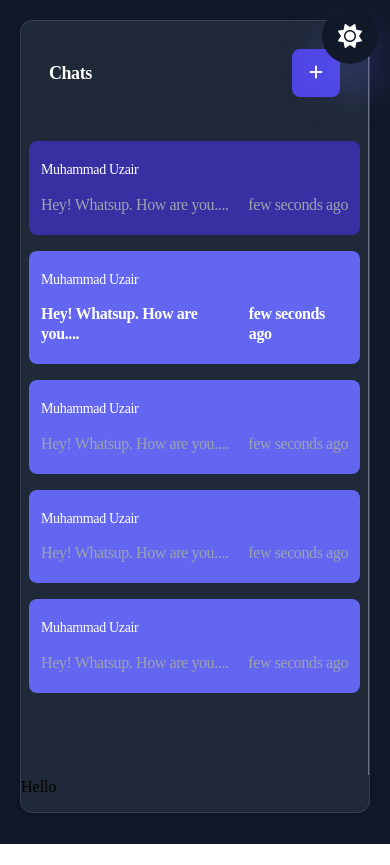
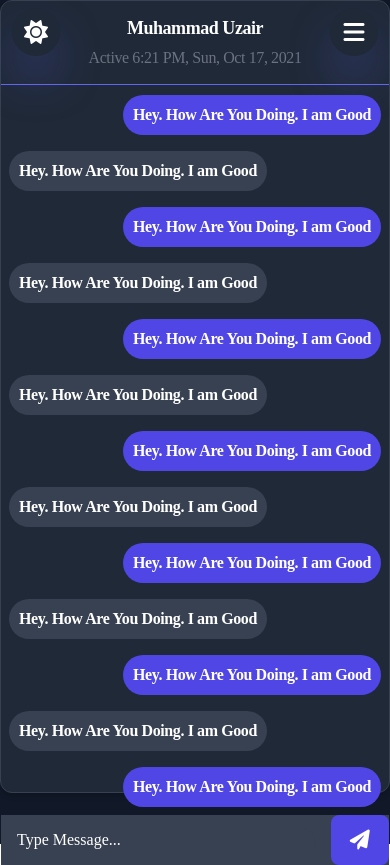
Before and after one commit to heyitsuzair/chatty-mern, a React (Create React App) app: page / in a window 390 px wide. Before the commit the page ends 844 px from the top, so only its background shows below. Built offline with nearby package versions, Linux system fonts and the light colour scheme.

Commit message:
Responsive Fixes And Hamburger

```diff
--- a/package.json
+++ b/package.json
@@ -11,6 +11,7 @@
     "react-dom": "^18.2.0",
     "react-router-dom": "^6.7.0",
     "react-scripts": "5.0.1",
+    "react-scroll-to-bottom": "^4.2.0",
     "web-vitals": "^2.1.0",
     "yup": "^0.32.11"
   },
--- a/src/App.js
+++ b/src/App.js
@@ -1,5 +1,5 @@
 import { BrowserRouter as Router, Routes, Route } from "react-router-dom";
-import { ToggleTheme } from "./inc/components/commons";
+import { ToggleOffCanvas, ToggleTheme } from "./inc/components/commons";
 import { RoutePaths } from "./inc/config/routes";
 import { Login, Signup } from "./inc/pages/auth";
 import { Home } from "./inc/pages/index";
@@ -8,6 +8,7 @@ function App() {
   return (
     <div className="app bg-gray-50 dark:bg-gray-900">
       <ToggleTheme />
+      <ToggleOffCanvas />
       <Router>
         <Routes>
           <Route path={RoutePaths.index} element={<Home />} />
--- a/src/inc/components/commons/index.js
+++ b/src/inc/components/commons/index.js
@@ -2,11 +2,13 @@
  * Togglers
  */
 import ToggleTheme from "./toggle/Toggle.theme";
+import ToggleOffCanvas from "./toggle/Toggle.offcanvas";
 
 /**
  * Inputs
  */
 import InputPlain from "./inputs/Input.plain";
+import InputIconned from "./inputs/Input.iconned";
 
 /**
  * Texts
@@ -30,7 +32,9 @@ import PlainButton from "./buttons/PlainButton";
 
 export {
   ToggleTheme,
+  ToggleOffCanvas,
   InputPlain,
+  InputIconned,
   TextSm,
   TextMd,
   TextLg,
--- /dev/null
+++ b/src/inc/components/commons/inputs/Input.iconned.jsx
@@ -0,0 +1,27 @@
+import React from "react";
+import TextError from "../text/Text.error";
+
+const InputIconned = ({ classes, inputProps, error, errorText, icon }) => {
+  return (
+    <div>
+      <div
+        className={`flex items-center gap-4 bg-indigo-300 dark:bg-gray-700 justify-between ${
+          classes ? classes : ""
+        }`}
+      >
+        <input
+          {...inputProps}
+          className="bg-inherit w-full placeholder:text-black placeholder:dark:text-white outline-0 rounded-xl pl-4 text-black dark:text-white"
+        />
+        <button type="submit">
+          <i
+            className={`${icon} bg-indigo-600 text-white w-[15vw] h-[6vh] md:h-[7vh] lg:w-[5vw] lg:h-[10vh] rounded-lg flex items-center justify-center text-xl`}
+          ></i>
+        </button>
+      </div>
+      {error && <TextError text={errorText} />}
+    </div>
+  );
+};
+
+export default InputIconned;
--- /dev/null
+++ b/src/inc/components/commons/toggle/Toggle.offcanvas.jsx
@@ -0,0 +1,14 @@
+import React from "react";
+
+const ToggleOffCanvas = () => {
+  return (
+    <div>
+      <i
+        className="fa-solid fa-bars text-2xl shadow-indigo-500 text-black dark:text-white fixed top-2 right-3 lg:right-auto lg:left-3 shadow-2xl cursor-pointer dark:bg-gray-800 w-12 h-12 lg:w-14 lg:h-14 items-center justify-center flex rounded-full"
+        aria-hidden="true"
+      ></i>
+    </div>
+  );
+};
+
+export default ToggleOffCanvas;
--- a/src/inc/components/commons/toggle/Toggle.theme.jsx
+++ b/src/inc/components/commons/toggle/Toggle.theme.jsx
@@ -35,12 +35,12 @@ const ToggleTheme = () => {
     <div onClick={() => onToggle()}>
       {mode === "dark" ? (
         <i
-          className="fa fa-sun text-2xl shadow-indigo-500 text-white fixed top-2 right-3 shadow-2xl cursor-pointer bg-gray-900 w-14 h-14 items-center justify-center flex rounded-full"
+          className="fa fa-sun text-2xl shadow-indigo-500 text-white fixed top-2 left-3 lg:left-auto lg:right-3 shadow-2xl cursor-pointer bg-gray-800 w-12 h-12 lg:w-14 lg:h-14 items-center justify-center flex rounded-full"
           aria-hidden="true"
         ></i>
       ) : (
         <i
-          className="fa fa-moon text-2xl shadow-indigo-500 text-gray-900 fixed top-2 right-3 shadow-2xl cursor-pointer bg-white w-14 h-14 items-center justify-center flex rounded-full"
+          className="fa fa-moon text-2xl shadow-indigo-500 text-gray-900 fixed top-2 left-3 lg:left-auto lg:right-3 shadow-2xl cursor-pointer bg-white w-12 h-12 lg:w-14 lg:h-14 items-center justify-center flex rounded-full"
           aria-hidden="true"
         ></i>
       )}
--- /dev/null
+++ b/src/inc/pages/index/ChatBox.jsx
@@ -0,0 +1,185 @@
+import React, { useState } from "react";
+import { InputIconned, Text2Xl, TextSm } from "../../components/commons";
+import ScrollToBottom from "react-scroll-to-bottom";
+
+const ChatBox = () => {
+  const [inputMessage, setInputMessage] = useState("");
+
+  /**
+   * @function onMessageSubmit
+   *
+   * Triggers When Someone Add A New Message
+   *
+   * Call The API to send a new message
+   */
+  const onMessageSubmit = (e) => {
+    e.preventDefault();
+    alert("msg Added");
+  };
+
+  /**
+   * Props For Type Message Input
+   */
+  const msgInput = {
+    inputProps: {
+      placeholder: "Type Message...",
+      name: "message",
+      value: inputMessage,
+      onChange: (e) => setInputMessage(e.target.value),
+    },
+    icon: "fa fa-paper-plane",
+  };
+
+  return (
+    <div>
+      <header className="p-4 border-b border-indigo-500">
+        <Text2Xl
+          text="Muhammad Uzair"
+          classes="leading-tight text-center tracking-tight font-semibold !text-gray-900 dark:!text-white"
+        />
+        <TextSm
+          text="Active 6:21 PM, Sun, Oct 17, 2021"
+          classes={`leading-tight tracking-tight font-medium !text-black dark:!text-gray-500 mt-2 text-center`}
+        />
+      </header>
+      <ScrollToBottom
+        className="chats h-[86.5vh] md:h-[85vh] lg:h-[69vh] overflow-x-hidden"
+        followButtonClassName="hidden"
+      >
+        <div className="flex items-start justify-end">
+          <TextSm
+            text="Hey. How Are You Doing. I am Good"
+            classes="leading-tight text-right w-auto m-2 rounded-full p-2.5 lg:p-5 bg-indigo-600 tracking-tight font-semibold"
+          />
+        </div>
+        <div className="flex items-start justify-start">
+          <TextSm
+            text="Hey. How Are You Doing. I am Good"
+            classes="leading-tight text-left w-auto m-2 rounded-full p-2.5 lg:p-5 bg-gray-500 dark:bg-gray-700 tracking-tight font-semibold"
+          />
+        </div>
+        <div className="flex items-start justify-end">
+          <TextSm
+            text="Hey. How Are You Doing. I am Good"
+            classes="leading-tight text-right w-auto m-2 rounded-full p-2.5 lg:p-5 bg-indigo-600 tracking-tight font-semibold"
+          />
+        </div>
+        <div className="flex items-start justify-start">
+          <TextSm
+            text="Hey. How Are You Doing. I am Good"
+            classes="leading-tight text-left w-auto m-2 rounded-full p-2.5 lg:p-5 bg-gray-500 dark:bg-gray-700 tracking-tight font-semibold"
+          />
+        </div>
+        <div className="flex items-start justify-end">
+          <TextSm
+            text="Hey. How Are You Doing. I am Good"
+            classes="leading-tight text-right w-auto m-2 rounded-full p-2.5 lg:p-5 bg-indigo-600 tracking-tight font-semibold"
+          />
+        </div>
+        <div className="flex items-start justify-start">
+          <TextSm
+            text="Hey. How Are You Doing. I am Good"
+            classes="leading-tight text-left w-auto m-2 rounded-full p-2.5 lg:p-5 bg-gray-500 dark:bg-gray-700 tracking-tight font-semibold"
+          />
+        </div>
+        <div className="flex items-start justify-end">
+          <TextSm
+            text="Hey. How Are You Doing. I am Good"
+            classes="leading-tight text-right w-auto m-2 rounded-full p-2.5 lg:p-5 bg-indigo-600 tracking-tight font-semibold"
+          />
+        </div>
+        <div className="flex items-start justify-start">
+          <TextSm
+            text="Hey. How Are You Doing. I am Good"
+            classes="leading-tight text-left w-auto m-2 rounded-full p-2.5 lg:p-5 bg-gray-500 dark:bg-gray-700 tracking-tight font-semibold"
+          />
+        </div>
+        <div className="flex items-start justify-end">
+          <TextSm
+            text="Hey. How Are You Doing. I am Good"
+            classes="leading-tight text-right w-auto m-2 rounded-full p-2.5 lg:p-5 bg-indigo-600 tracking-tight font-semibold"
+          />
+        </div>
+        <div className="flex items-start justify-start">
+          <TextSm
+            text="Hey. How Are You Doing. I am Good"
+            classes="leading-tight text-left w-auto m-2 rounded-full p-2.5 lg:p-5 bg-gray-500 dark:bg-gray-700 tracking-tight font-semibold"
+          />
+        </div>
+        <div className="flex items-start justify-end">
+          <TextSm
+            text="Hey. How Are You Doing. I am Good"
+            classes="leading-tight text-right w-auto m-2 rounded-full p-2.5 lg:p-5 bg-indigo-600 tracking-tight font-semibold"
+          />
+        </div>
+        <div className="flex items-start justify-start">
+          <TextSm
+            text="Hey. How Are You Doing. I am Good"
+            classes="leading-tight text-left w-auto m-2 rounded-full p-2.5 lg:p-5 bg-gray-500 dark:bg-gray-700 tracking-tight font-semibold"
+          />
+        </div>
+        <div className="flex items-start justify-end">
+          <TextSm
+            text="Hey. How Are You Doing. I am Good"
+            classes="leading-tight text-right w-auto m-2 rounded-full p-2.5 lg:p-5 bg-indigo-600 tracking-tight font-semibold"
+          />
+        </div>
+        <div className="flex items-start justify-start">
+          <TextSm
+            text="Hey. How Are You Doing. I am Good"
+            classes="leading-tight text-left w-auto m-2 rounded-full p-2.5 lg:p-5 bg-gray-500 dark:bg-gray-700 tracking-tight font-semibold"
+          />
+        </div>
+        <div className="flex items-start justify-end">
+          <TextSm
+            text="Hey. How Are You Doing. I am Good"
+            classes="leading-tight text-right w-auto m-2 rounded-full p-2.5 lg:p-5 bg-indigo-600 tracking-tight font-semibold"
+          />
+        </div>
+        <div className="flex items-start justify-start">
+          <TextSm
+            text="Hey. How Are You Doing. I am Good"
+            classes="leading-tight text-left w-auto m-2 rounded-full p-2.5 lg:p-5 bg-gray-500 dark:bg-gray-700 tracking-tight font-semibold"
+          />
+        </div>
+        <div className="flex items-start justify-end">
+          <TextSm
+            text="Hey. How Are You Doing. I am Good"
+            classes="leading-tight text-right w-auto m-2 rounded-full p-2.5 lg:p-5 bg-indigo-600 tracking-tight font-semibold"
+          />
+        </div>
+        <div className="flex items-start justify-start">
+          <TextSm
+            text="Hey. How Are You Doing. I am Good"
+            classes="leading-tight text-left w-auto m-2 rounded-full p-2.5 lg:p-5 bg-gray-500 dark:bg-gray-700 tracking-tight font-semibold"
+          />
+        </div>
+        <div className="flex items-start justify-end">
+          <TextSm
+            text="Hey. How Are You Doing. I am Good"
+            classes="leading-tight text-right w-auto m-2 rounded-full p-2.5 lg:p-5 bg-indigo-600 tracking-tight font-semibold"
+          />
+        </div>
+        <div className="flex items-start justify-start">
+          <TextSm
+            text="Hey. How Are You Doing. I am Good"
+            classes="leading-tight text-left w-auto m-2 rounded-full p-2.5 lg:p-5 bg-gray-500 dark:bg-gray-700 tracking-tight font-semibold"
+          />
+        </div>
+        <div className="flex items-start justify-end">
+          <TextSm
+            text="Hey. How Are You Doing. I am Good"
+            classes="leading-tight text-right w-auto m-2 rounded-full p-2.5 lg:p-5 bg-indigo-600 tracking-tight font-semibold"
+          />
+        </div>
+      </ScrollToBottom>
+      <div className="send-message-box">
+        <form onSubmit={onMessageSubmit}>
+          <InputIconned {...msgInput} />
+        </form>
+      </div>
+    </div>
+  );
+};
+
+export default ChatBox;
--- a/src/inc/pages/index/Contacts.jsx
+++ b/src/inc/pages/index/Contacts.jsx
@@ -5,7 +5,7 @@ import ContactItem from "./ContactItem";
 const Contacts = () => {
   return (
     <div className="contacts">
-      <header className="flex items-center justify-between p-7">
+      <header className="hidden lg:flex items-center justify-between p-7">
         <Text2Xl
           text="Chats"
           classes="leading-tight tracking-tight font-bold !text-gray-900 dark:!text-white"
@@ -19,7 +19,7 @@ const Contacts = () => {
           text=""
         />
       </header>
-      <div className="contact-items overflow-y-scroll h-[77vh] flex flex-col gap-4 px-2 pt-4 pb-3">
+      <div className="contact-items overflow-y-scroll h-[77vh] hidden lg:flex flex-col gap-4 px-2 pt-4 pb-3">
         <ContactItem isActive isSeen />
         <ContactItem />
         <ContactItem isSeen />
--- a/src/inc/pages/index/Home.jsx
+++ b/src/inc/pages/index/Home.jsx
@@ -1,17 +1,20 @@
 import React from "react";
+import ChatBox from "./ChatBox";
 import Contacts from "./Contacts";
 
 const Home = () => {
   document.title = "Chatty";
 
   return (
-    <div className="h-screen p-5">
+    <div className="h-screen lg:p-5">
       <div className="bg-white rounded-xl shadow-md dark:border h-[94vh] dark:bg-gray-800 dark:border-gray-700">
         <div className="grid grid-cols-12">
-          <div className="col-span-12 lg:col-span-4 border-r border-gray-800 dark:border-gray-500">
+          <div className="col-span-12 lg:col-span-4 border-r border-indigo-500">
             <Contacts />
           </div>
-          <div className="col-span-12 lg:col-span-8">Hello</div>
+          <div className="col-span-12 lg:col-span-8">
+            <ChatBox />
+          </div>
         </div>
       </div>
     </div>
```
Also changed, not shown: 1 other file (tests, documents, lock files or other folders).
